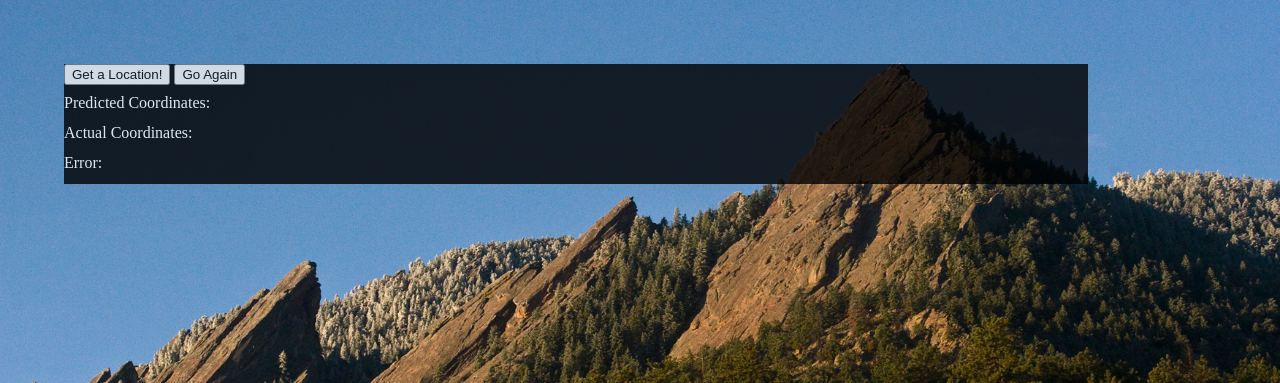
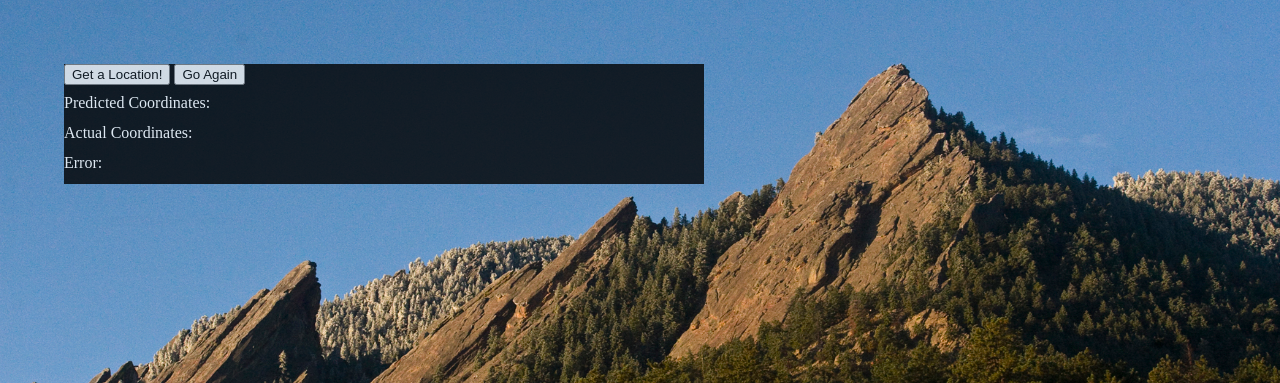
Before and after one commit to mchandler13/BoulderView, a Flask app: template templates/predict.html in a window 1280 px wide. Shown: the part 64-447 px from the top of the page. Run offline with Flask 2, Linux system fonts and the light colour scheme; the template is opened without the code that fills it, so the values that code supplies are empty; parts of the project's set-up code (start-up, migrations or seed data) failed here and were passed over; some libraries are stand-ins or nearby versions.

Commit message:
boulder pictures

```diff
--- a/app.py
+++ b/app.py
@@ -74,7 +74,7 @@ def get_top_values(lst, n, labels):
 #     print("\n")
 
 def final():
-    return [get_top_values(cosine_similarities[i], 4, titles) for i in range(len(X_test))]
+    return [get_top_values(cosine_similarities[i], 2, titles) for i in range(len(X_test))]
 
 y_pred = final()
 
--- a/static/css/style.css
+++ b/static/css/style.css
@@ -102,7 +102,7 @@ html {
 }
 
 .info{
-  width:80%;
+  width:50%;
   height:30px;
   position:relative;
   left:5%;
```
